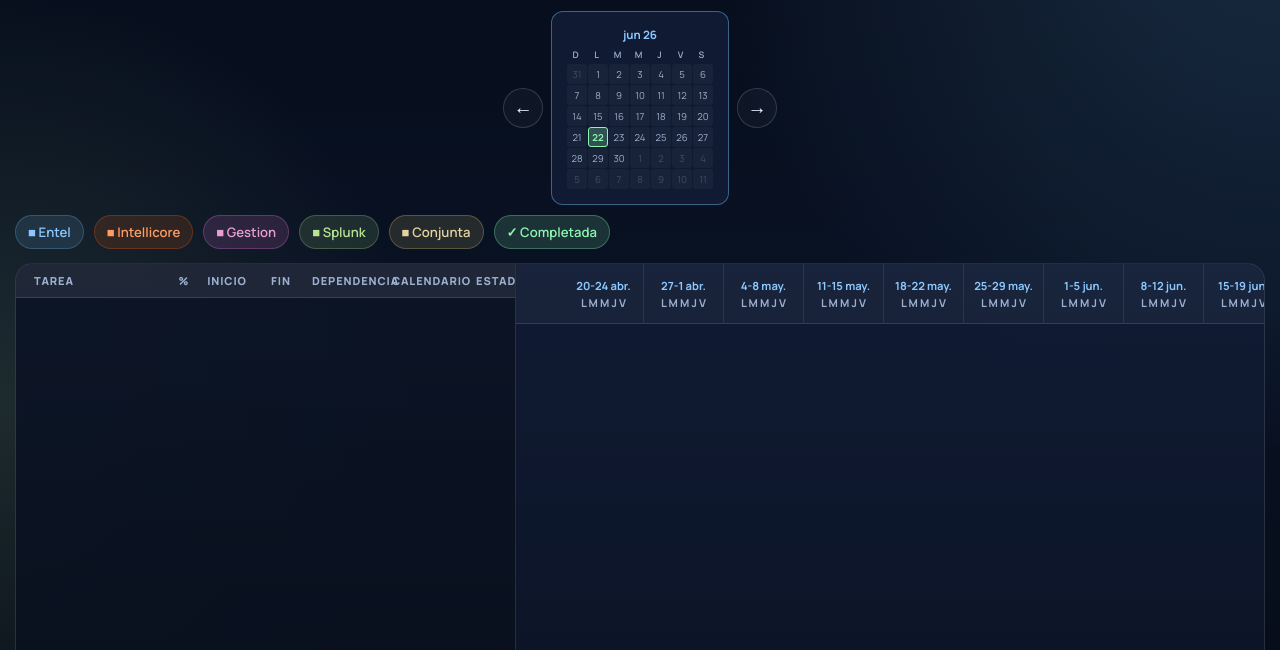
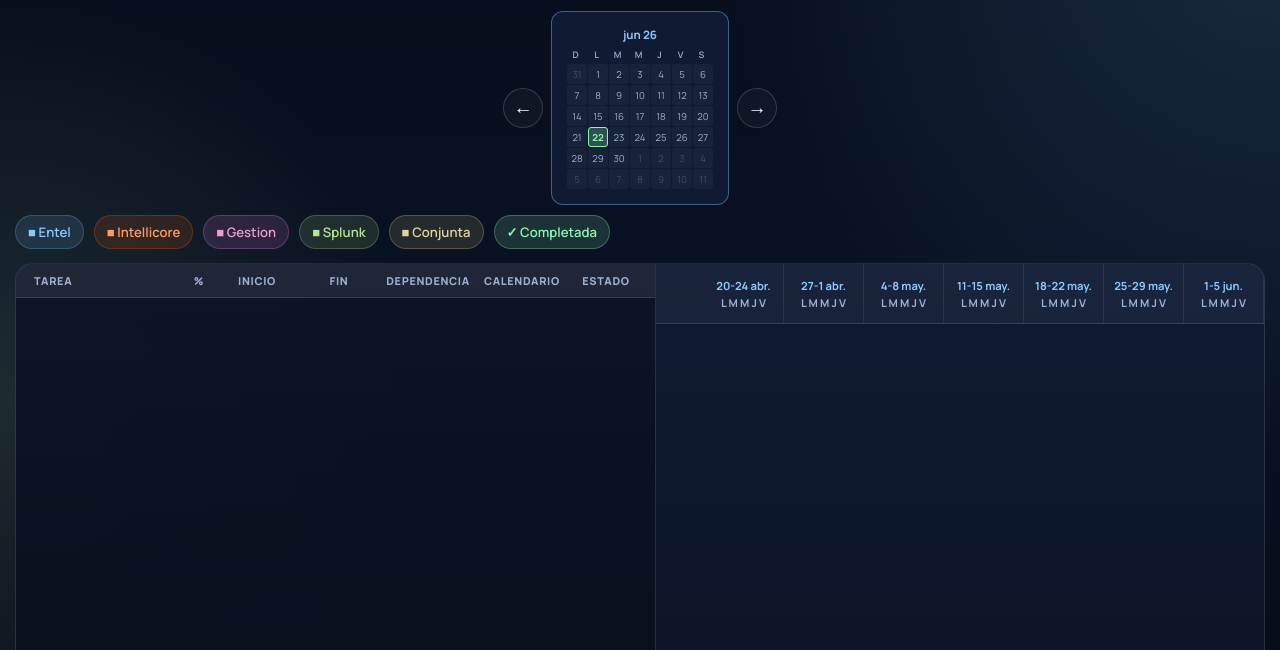
Before and after one commit to loreto2888/Roadmap_Automatizaci-nCoreEntel2026, a website: page gantt.html in a window 1280 px wide. Shown: the part 150-800 px from the top of the page. Drawn offline with nearby package versions, Linux system fonts and the light colour scheme.

```diff
--- a/gantt.css
+++ b/gantt.css
@@ -202,7 +202,7 @@ h1 {
 }
 
 .gantt-sidebar {
-  width: 500px;
+  width: 640px;
   flex-shrink: 0;
   border-right: 1px solid var(--line);
   display: flex;
@@ -213,12 +213,12 @@ h1 {
 
 .gantt-head-left {
   display: grid;
-  grid-template-columns: minmax(146px, 0.82fr) 32px 54px 54px 80px 84px 52px;
+  grid-template-columns: minmax(160px, 0.95fr) 34px 82px 82px 96px 92px 76px;
   gap: 0;
   align-items: center;
   padding: 9px 6px;
-  font-size: 0.69rem;
-  letter-spacing: 0.08em;
+  font-size: 0.68rem;
+  letter-spacing: 0.06em;
   text-transform: uppercase;
   font-weight: 800;
   background: rgba(255, 255, 255, 0.08);
@@ -254,7 +254,7 @@ h1 {
 
 .gantt-row-left {
   display: grid;
-  grid-template-columns: minmax(146px, 0.82fr) 32px 54px 54px 80px 84px 52px;
+  grid-template-columns: minmax(160px, 0.95fr) 34px 82px 82px 96px 92px 76px;
   gap: 0;
   align-items: center;
   padding: 9px 6px;
@@ -268,6 +268,7 @@ h1 {
   text-align: center;
   overflow: hidden;
   text-overflow: ellipsis;
+  white-space: nowrap;
 }
 
 .task-title-left {
```
